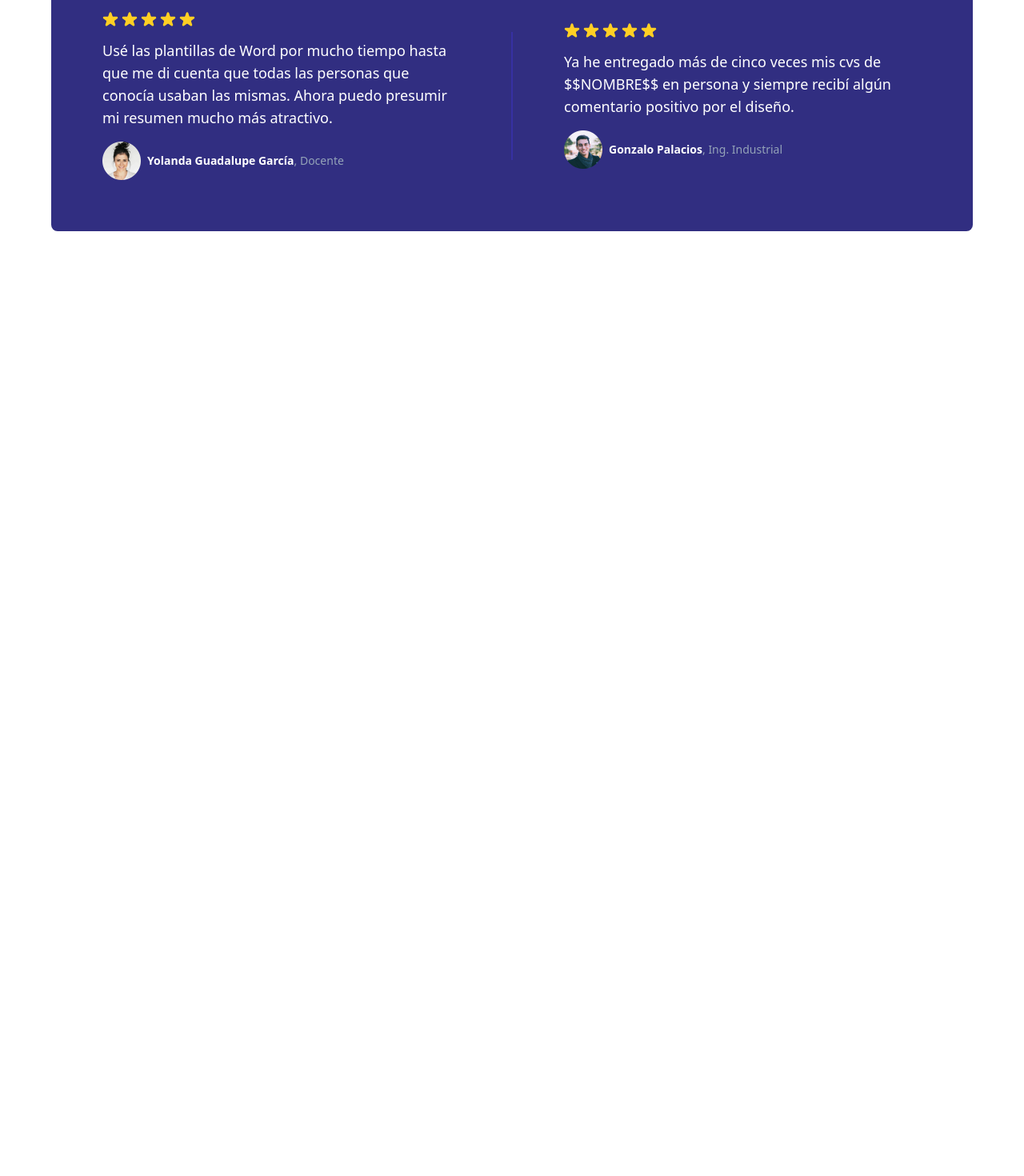
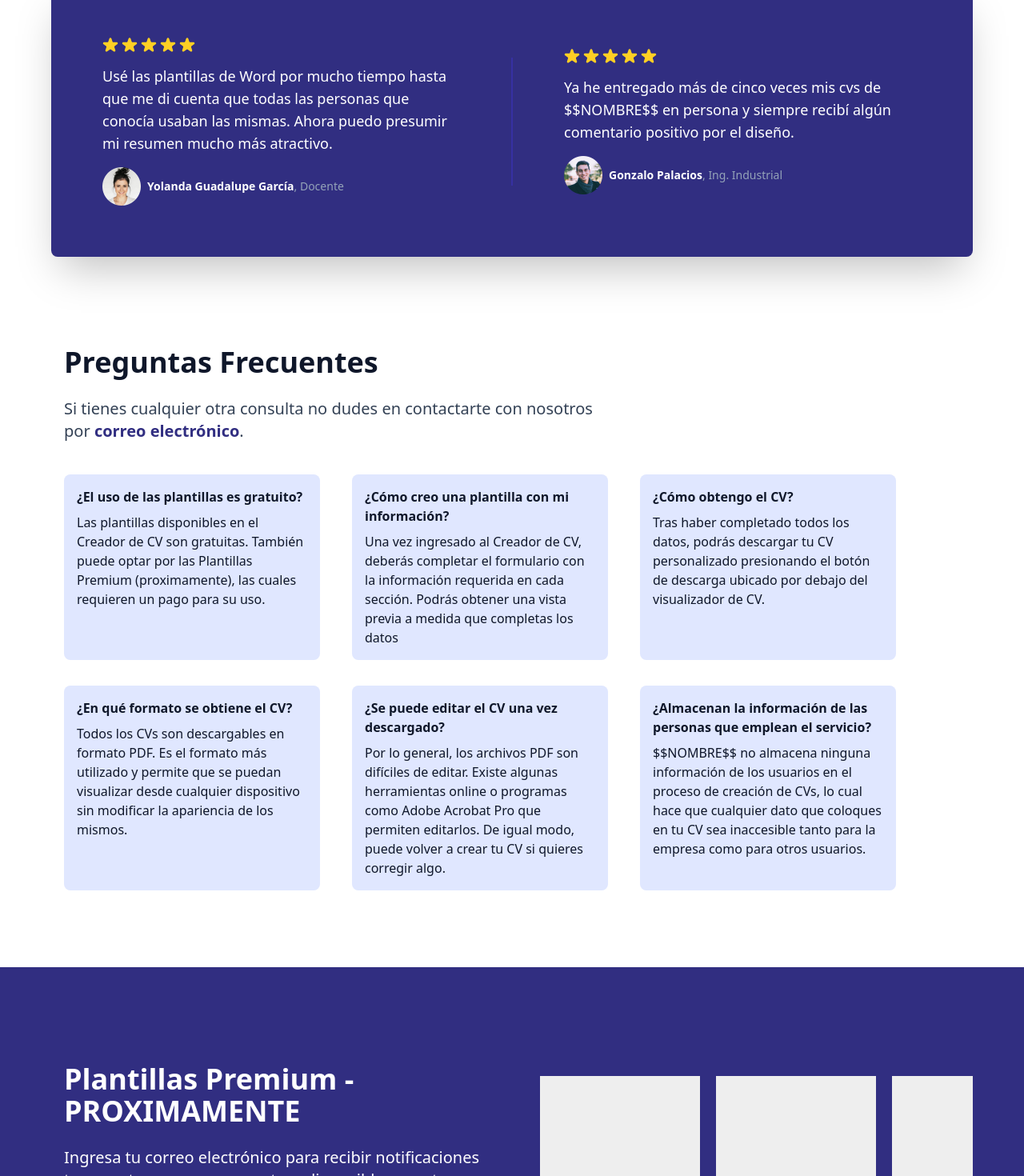
Before and after one commit to RdrBux/cv-application, a React (Create React App) app: page / in a window 1280 px wide. Shown: the part 1330-2800 px from the top of the page at 80% size. Before the commit the page ends 1635 px from the top, so only its background shows below. Built offline with nearby package versions, Linux system fonts and the light colour scheme; the HTML template or start-up script is replaced by a standard one.

Commit message:
Add FAQ, Newsletter and Footer

```diff
--- a/src/App.js
+++ b/src/App.js
@@ -1,5 +1,8 @@
 import About from './components/Landing/About';
+import Faq from './components/Landing/Faq';
+import Footer from './components/Landing/Footer';
 import Hero from './components/Landing/Hero';
+import Newsletter from './components/Landing/Newsletter';
 import Testimonial from './components/Landing/Testimonial';
 
 function App() {
@@ -8,6 +11,9 @@ function App() {
       <Hero />
       <About />
       <Testimonial />
+      <Faq />
+      <Newsletter />
+      <Footer />
     </div>
   );
 }
--- a/src/components/Landing/About.js
+++ b/src/components/Landing/About.js
@@ -3,9 +3,9 @@ import React, { Component } from 'react';
 export class About extends Component {
   render() {
     return (
-      <section className="flex flex-col lg:flex-row lg:items-center lg:justify-center lg:gap-16 px-4 lg:px-0 py-20 gap-5 container lg:max-w-6xl">
+      <section className="flex flex-col lg:flex-row lg:items-center lg:justify-center lg:gap-16 px-4 py-16 lg:py-24 gap-5 container lg:max-w-6xl">
         <img
-          className="max-w-lg aspect-square object-cover"
+          className="max-w-lg aspect-square object-cover shadow-2xl rounded-lg"
           src="./img/about-photo.jpg"
           alt=""
         />
--- /dev/null
+++ b/src/components/Landing/Faq.js
@@ -0,0 +1,80 @@
+import React, { Component } from 'react';
+
+export class Faq extends Component {
+  render() {
+    return (
+      <section className="px-4 py-16 lg:py-24 container lg:max-w-6xl">
+        <h2 className="text-slate-900 font-bold text-3xl lg:text-4xl">
+          Preguntas Frecuentes
+        </h2>
+        <p className="text-slate-700 leading-6 font-light lg:text-xl mt-4 lg:mt-6 max-w-2xl">
+          Si tienes cualquier otra consulta no dudes en contactarte con nosotros
+          por{' '}
+          <span className="font-bold text-indigo-900">correo electrónico</span>.
+        </p>
+        <div className="flex flex-col lg:flex-row gap-5 lg:gap-10 mt-4 lg:mt-10 text-slate-900">
+          <div className="flex flex-col gap-2  lg:max-w-xs bg-indigo-100 p-4 rounded-lg">
+            <p className="font-bold">¿El uso de las plantillas es gratuito?</p>
+            <p>
+              Las plantillas disponibles en el Creador de CV son gratuitas.
+              También puede optar por las Plantillas Premium (proximamente), las
+              cuales requieren un pago para su uso.
+            </p>
+          </div>
+          <div className="flex flex-col gap-2  lg:max-w-xs bg-indigo-100 p-4 rounded-lg">
+            <p className="font-bold">
+              ¿Cómo creo una plantilla con mi información?
+            </p>
+            <p>
+              Una vez ingresado al Creador de CV, deberás completar el
+              formulario con la información requerida en cada sección. Podrás
+              obtener una vista previa a medida que completas los datos
+            </p>
+          </div>
+          <div className="flex flex-col gap-2  lg:max-w-xs bg-indigo-100 p-4 rounded-lg">
+            <p className="font-bold">¿Cómo obtengo el CV?</p>
+            <p>
+              Tras haber completado todos los datos, podrás descargar tu CV
+              personalizado presionando el botón de descarga ubicado por debajo
+              del visualizador de CV.
+            </p>
+          </div>
+        </div>
+        <div className="flex flex-col lg:flex-row gap-5 lg:gap-10 mt-8 text-slate-900 hidden lg:flex">
+          <div className="flex flex-col gap-2  lg:max-w-xs bg-indigo-100 p-4 rounded-lg">
+            <p className="font-bold">¿En qué formato se obtiene el CV?</p>
+            <p>
+              Todos los CVs son descargables en formato PDF. Es el formato más
+              utilizado y permite que se puedan visualizar desde cualquier
+              dispositivo sin modificar la apariencia de los mismos.
+            </p>
+          </div>
+          <div className="flex flex-col gap-2  lg:max-w-xs bg-indigo-100 p-4 rounded-lg">
+            <p className="font-bold">
+              ¿Se puede editar el CV una vez descargado?
+            </p>
+            <p>
+              Por lo general, los archivos PDF son difíciles de editar. Existe
+              algunas herramientas online o programas como Adobe Acrobat Pro que
+              permiten editarlos. De igual modo, puede volver a crear tu CV si
+              quieres corregir algo.
+            </p>
+          </div>
+          <div className="flex flex-col gap-2  lg:max-w-xs bg-indigo-100 p-4 rounded-lg">
+            <p className="font-bold">
+              ¿Almacenan la información de las personas que emplean el servicio?
+            </p>
+            <p>
+              $$NOMBRE$$ no almacena ninguna información de los usuarios en el
+              proceso de creación de CVs, lo cual hace que cualquier dato que
+              coloques en tu CV sea inaccesible tanto para la empresa como para
+              otros usuarios.
+            </p>
+          </div>
+        </div>
+      </section>
+    );
+  }
+}
+
+export default Faq;
--- /dev/null
+++ b/src/components/Landing/Footer.js
@@ -0,0 +1,21 @@
+import React, { Component } from 'react';
+
+export class Footer extends Component {
+  render() {
+    return (
+      <footer className="flex flex-col lg:flex-row lg:gap-2 justify-center items-center my-4 text-lg lg:text:xl text-slate-900">
+        <p className="">© 2022 $$NAME$$. </p>
+        <p className="">Todos los derechos reservados. </p>
+        <p className="">
+          Diseño por{' '}
+          <a className="font-bold" href="#">
+            RdrBux
+          </a>
+          .
+        </p>
+      </footer>
+    );
+  }
+}
+
+export default Footer;
--- a/src/components/Landing/Hero.js
+++ b/src/components/Landing/Hero.js
@@ -23,7 +23,7 @@ export class Hero extends Component {
                 <img className="w-5" src="./img/star.svg" alt="star" />
                 <img className="w-5" src="./img/star.svg" alt="star" />
               </div>
-              <p className="text-center text-slate-700 max-w-md font-medium">
+              <p className="text-center lg:text-left text-slate-700 max-w-md font-medium">
                 “Con $$NAME$$ logré hacer mi CV en minutos desde el celular y
                 conseguí mi primera entrevista en un día.”
               </p>
@@ -34,7 +34,7 @@ export class Hero extends Component {
             </div>
           </div>
           <div className="px-4 py-6 lg:py-20 flex flex-col items-center bg-white">
-            <div className="container lg:max-w-6xl flex flex-col gap-6">
+            <div className="px-4 container lg:max-w-6xl flex flex-col gap-6">
               <h1 className="text-4xl lg:text-5xl lg:max-w-xl font-bold text-slate-900 leading-10">
                 Construye tu próximo CV profesional en cinco minutos
               </h1>
--- /dev/null
+++ b/src/components/Landing/Newsletter.js
@@ -0,0 +1,56 @@
+import React, { Component } from 'react';
+
+export class Newsletter extends Component {
+  render() {
+    return (
+      <section className="bg-indigo-900 text-white">
+        <div className="px-4 py-8 lg:py-24 flex flex-col lg:flex-row lg:items-center lg:gap-12 container lg:max-w-6xl">
+          <div>
+            <h2 className="font-bold text-3xl lg:text-4xl">
+              Plantillas Premium - PROXIMAMENTE
+            </h2>
+            <p className="leading-6 font-light lg:text-xl mt-4 lg:mt-6 max-w-2xl">
+              Ingresa tu correo electrónico para recibir notificaciones tan
+              pronto como se encuentren disponibles nuestras nuevas{' '}
+              <span className="font-bold">Plantillas Premium</span>.
+            </p>
+            <form className="mt-4 lg:mt-6">
+              <label className="font-bold lg:text-xl" htmlFor="email">
+                Email
+              </label>
+              <div className="flex">
+                <input
+                  className="text-slate-900 p-2 rounded-l-lg bg-indigo-300 w-8/12"
+                  type="email"
+                  id="email"
+                />
+                <button className="bg-white text-indigo-900 font-bold px-4 rounded-r-lg">
+                  ENVIAR
+                </button>
+              </div>
+            </form>
+          </div>
+          <div className="mt-10 flex gap-5 overflow-hidden -mr-4">
+            <img
+              className="w-1/3 lg:w-52"
+              src="./img/premium-cv1.svg"
+              alt="Premium CV"
+            />
+            <img
+              className="w-1/3 lg:w-52"
+              src="./img/premium-cv1.svg"
+              alt="Premium CV"
+            />
+            <img
+              className="w-1/3 lg:w-52"
+              src="./img/premium-cv1.svg"
+              alt="Premium CV"
+            />
+          </div>
+        </div>
+      </section>
+    );
+  }
+}
+
+export default Newsletter;
--- a/src/components/Landing/Testimonial.js
+++ b/src/components/Landing/Testimonial.js
@@ -4,7 +4,7 @@ export class Testimonial extends Component {
   render() {
     return (
       <div className="p-4">
-        <section className="bg-indigo-900 text-white flex flex-col lg:flex-row lg:items-center lg:justify-center lg:gap-16 px-1 lg:p-16 py-4 gap-8 container lg:max-w-6xl rounded-lg shadow-outline">
+        <section className="bg-indigo-900 text-white flex flex-col lg:flex-row lg:items-center lg:justify-center lg:gap-16 px-1 lg:p-16 py-4 gap-8 container lg:max-w-6xl rounded-lg shadow-2xl">
           <div className="flex flex-col items-center lg:items-start gap-4 lg:w-10/12">
             <div className="flex gap-1">
               <img className="w-5" src="./img/star-gold.svg" alt="star" />
```
Also changed, not shown: public/img/premium-cv1.svg (added).
